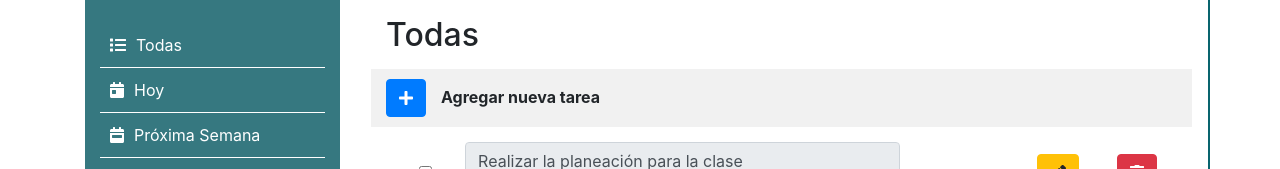
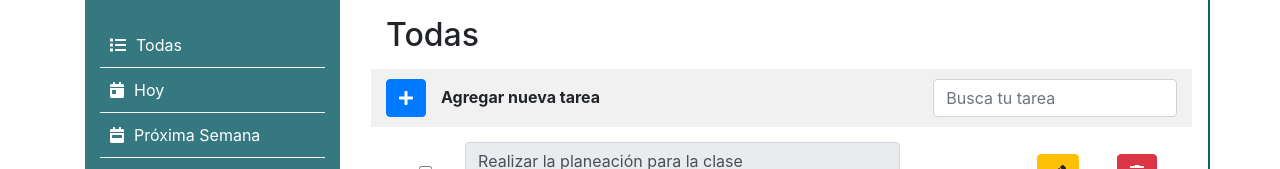
Before and after one commit to oscar-islas/academlo-react-todolist, a React (Create React App) app: page / in a window 1280 px wide. Shown: the top 169 px of the page. Built offline with nearby package versions, Linux system fonts and the light colour scheme; a web font is replaced by a local one.

Commit message:
Resolviendo los puntos de la actividad para agregar una tarea

```diff
--- a/src/App.js
+++ b/src/App.js
@@ -11,6 +11,32 @@ class App extends React.Component{
     super();
     this.state = {
       tasks: [
+        {
+          id: 1,
+          content: "Realizar la planeación para la clase",
+          date: "23 de Marzo 2020",
+          disabled: true
+        },
+        {
+          id: 2,
+          content: "Lavar mi ropa",
+          date: "23 de Marzo 2020",
+          disabled: true
+        },
+        {
+          id: 3,
+          content: "Ordenar mi cuarto",
+          date: "23 de Marzo 2020",
+          disabled: true
+        },
+        {
+          id: 4,
+          content: "Pintar mi cuarto",
+          date: "23 de Marzo 2020",
+          disabled: true
+        }
+      ],
+      backupTasks: [
         {
           id: 1,
           content: "Realizar la planeación para la clase",
@@ -60,7 +86,7 @@ class App extends React.Component{
     let taskArray = this.state.tasks;
     taskArray[taskIndex] = taskObj;
     //Guardar el nuevo estado
-    this.setState({tasks: taskArray});
+    this.setState({tasks: taskArray, backupTasks: taskArray});
   }
 
   editText(id, event){
@@ -71,7 +97,7 @@ class App extends React.Component{
     let taskArray = this.state.tasks;
     taskArray[taskIndex] = taskObj;
 
-    this.setState({tasks: taskArray});
+    this.setState({tasks: taskArray, backupTasks: taskArray});
   }
 
   /* Completar los siguientes métodos:
@@ -81,8 +107,8 @@ class App extends React.Component{
     Nota: Debes de acceder a la propiedad evento.target.value para obtener el valor
     del input además deberás de usar el método setState para actualizar el estado.
   */
-  newTaskText(evento){
-
+  newTaskText = (evento) => {
+    this.setState({newTask: evento.target.value});
   }
 
   /*
@@ -93,8 +119,30 @@ class App extends React.Component{
         recuerda que debes asignar un id distinto a cada una de las nuevas tareas
         y usar el método setState para actualizar el estado
   */
-  addTask(){
+  addTask = () => {
+    if(this.state.newTask.length > 0){
+      //Creamos una copia de arreglo tasks
+      let taskArray = this.state.tasks;
+      //Obtener un nuevo ID
+      let newId = taskArray.length + 1;
+      //Agregar el nuevo objeto dentro del arreglo
+      taskArray.push({
+        id: newId,
+        content: this.state.newTask,
+        date: "23 de Marzo 2020",
+        disabled: true
+      });
+      //Utilizar un callback como segundo parametro para ejecutar una instrucción una vez que se haya actualizado el estado
+      this.setState({tasks: taskArray, backupTasks: taskArray}, () => {
+        this.setState({newTask: ""});
+      });
+    }
+  }
 
+  searchTask = (evento) => {
+    let taskArray = this.state.backupTasks;
+    taskArray = taskArray.filter( task => task.content.includes(evento.target.value));
+    this.setState({tasks: taskArray});
   }
 
   deleteTask(id){
@@ -105,7 +153,7 @@ class App extends React.Component{
     //Borrar el elemento con el método splice
     taskArray.splice(taskIndex, 1);
     //Agregar el nuevo valor para el estado tasks
-    this.setState({tasks: taskArray});
+    this.setState({tasks: taskArray, backupTasks: taskArray});
   }
 
   render(){
@@ -127,8 +175,12 @@ class App extends React.Component{
                     addTaskState={this.state.addTask}
                     editTaskState={this.editTaskState}
                     tareas={this.state.tasks}
+                    addTaskFn={this.addTask}
+                    newTaskTextFn={this.newTaskText}
+                    newTaskText={this.state.newTask}
                     editFn={this.editTask}
                     editTextFn={this.editText}
+                    searchTaskFn={this.searchTask}
                     deleteFn={this.deleteTask}
                   />
                 </Route>
--- a/src/views/home/home-view.jsx
+++ b/src/views/home/home-view.jsx
@@ -33,10 +33,10 @@ export default function Home(props){
                             </Button>
                         </Col>
                         <Col md={7}>
-                            <Form.Control type="text" />
+                            <Form.Control type="text" onChange={props.newTaskTextFn} value={props.newTaskText} />
                         </Col>
                         <Col md={4}>
-                            <Button onClick={() => console.log("Has guardado la tarea")}>
+                            <Button onClick={props.addTaskFn}>
                                 Guardar
                             </Button>
                         </Col>
@@ -44,11 +44,14 @@ export default function Home(props){
                 ) : (
                     <Row className="contenedor-agregar-tarea">
                         { /* Botón para agregar una tarea */ }
-                        <Col md={6}>
+                        <Col md={8}>
                             <Button onClick={props.editTaskState}>
                                 <FontAwesomeIcon icon={faPlus} />
                             </Button>
                             <span className="btn-label">Agregar nueva tarea</span>
+                        </Col>
+                        <Col md={4}>
+                            <Form.Control type="text" placeholder="Busca tu tarea" onChange={props.searchTaskFn} />
                         </Col>
                     </Row>
                 )
```
